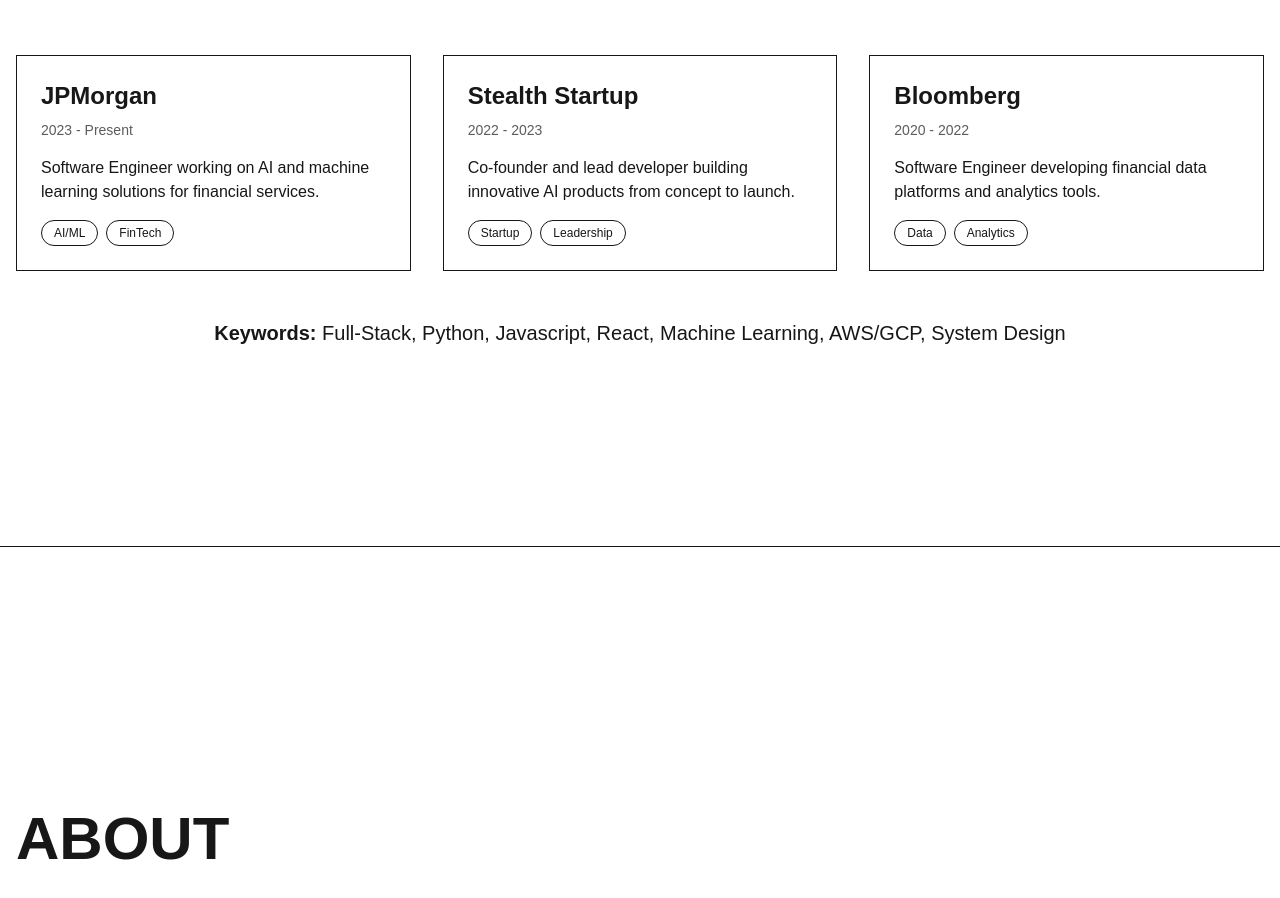
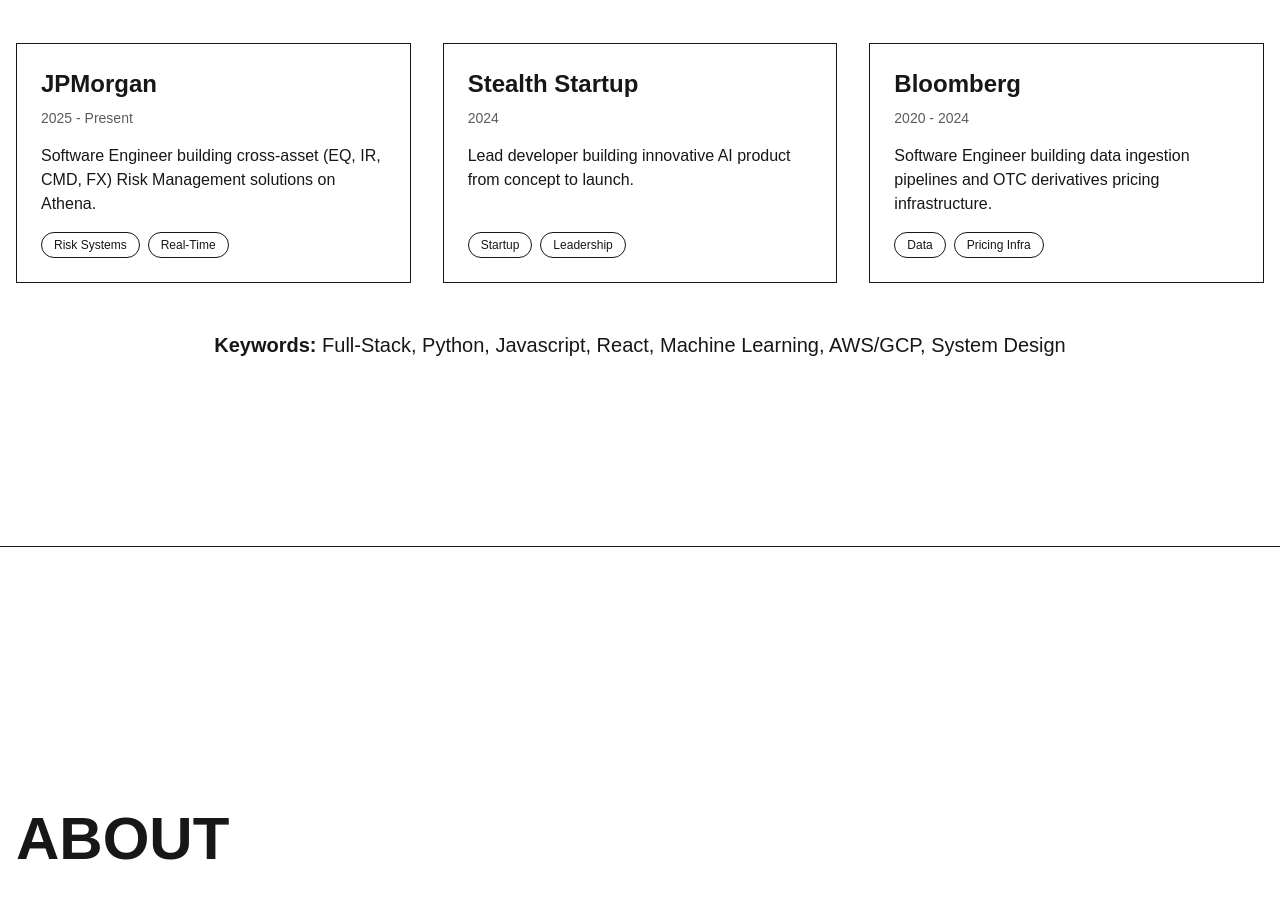
Before and after one commit to wokii/wokki.com, a Next.js app: page / in a window 1280 px wide. Shown: the part 2654-3552 px from the top of the page. Built offline with nearby package versions, Linux system fonts and the light colour scheme.

Commit message:
Refine Experience Section

```diff
--- a/src/app/components/sections/Experience.tsx
+++ b/src/app/components/sections/Experience.tsx
@@ -11,16 +11,16 @@
           <div className="border border-foreground p-6 hover:bg-foreground hover:text-background transition-all duration-300 group">
             <div className="flex flex-col h-full">
               <h3 className="text-2xl font-bold mb-2 group-hover:text-accent">JPMorgan</h3>
-              <p className="text-sm mb-4 text-foreground/70 group-hover:text-background/70">2023 - Present</p>
+              <p className="text-sm mb-4 text-foreground/70 group-hover:text-background/70">2025 - Present</p>
               <p className="mb-4 flex-grow">
-                Software Engineer working on AI and machine learning solutions for financial services.
+                Software Engineer building cross-asset (EQ, IR, CMD, FX) Risk Management solutions on Athena.
               </p>
               <div className="mt-auto">
                 <span className="inline-block px-3 py-1 text-xs border border-current rounded-full">
-                  AI/ML
+                  Risk Systems
                 </span>
                 <span className="inline-block px-3 py-1 text-xs border border-current rounded-full ml-2">
-                  FinTech
+                  Real-Time
                 </span>
               </div>
             </div>
@@ -30,9 +30,9 @@
           <div className="border border-foreground p-6 hover:bg-foreground hover:text-background transition-all duration-300 group">
             <div className="flex flex-col h-full">
               <h3 className="text-2xl font-bold mb-2 group-hover:text-accent">Stealth Startup</h3>
-              <p className="text-sm mb-4 text-foreground/70 group-hover:text-background/70">2022 - 2023</p>
+              <p className="text-sm mb-4 text-foreground/70 group-hover:text-background/70">2024</p>
               <p className="mb-4 flex-grow">
-                Co-founder and lead developer building innovative AI products from concept to launch.
+                Lead developer building innovative AI product from concept to launch.
               </p>
               <div className="mt-auto">
                 <span className="inline-block px-3 py-1 text-xs border border-current rounded-full">
@@ -49,16 +49,16 @@
           <div className="border border-foreground p-6 hover:bg-foreground hover:text-background transition-all duration-300 group">
             <div className="flex flex-col h-full">
               <h3 className="text-2xl font-bold mb-2 group-hover:text-accent">Bloomberg</h3>
-              <p className="text-sm mb-4 text-foreground/70 group-hover:text-background/70">2020 - 2022</p>
+              <p className="text-sm mb-4 text-foreground/70 group-hover:text-background/70">2020 - 2024</p>
               <p className="mb-4 flex-grow">
-                Software Engineer developing financial data platforms and analytics tools.
+                Software Engineer building data ingestion pipelines and OTC derivatives pricing infrastructure.
               </p>
               <div className="mt-auto">
                 <span className="inline-block px-3 py-1 text-xs border border-current rounded-full">
                   Data
                 </span>
                 <span className="inline-block px-3 py-1 text-xs border border-current rounded-full ml-2">
-                  Analytics
+                  Pricing Infra
                 </span>
               </div>
             </div>
```
